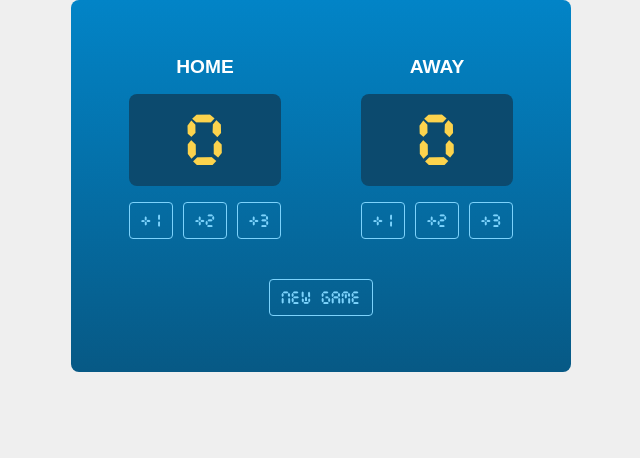
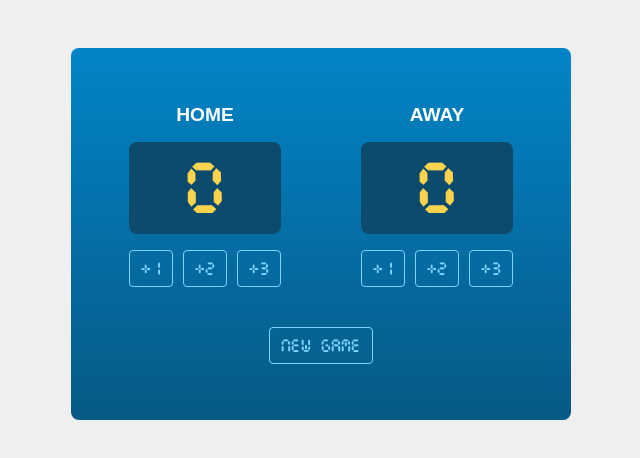
Before and after one commit to sarlw/scoreboard, a website built with Vite: page index.html in a window 1280 px wide. Shown: the whole page, without its empty margins (319-959 px from the left). Built offline with nearby package versions, Linux system fonts and the light colour scheme.

Commit message:
Adjusting body margin

```diff
--- a/index.css
+++ b/index.css
@@ -8,7 +8,7 @@
 
 body {
     background-color: #efefef;
-    margin: 0;
+    margin: 48px 0 0;
     font-family: 'cursed_timer_ulilregular';
 }
 
```
